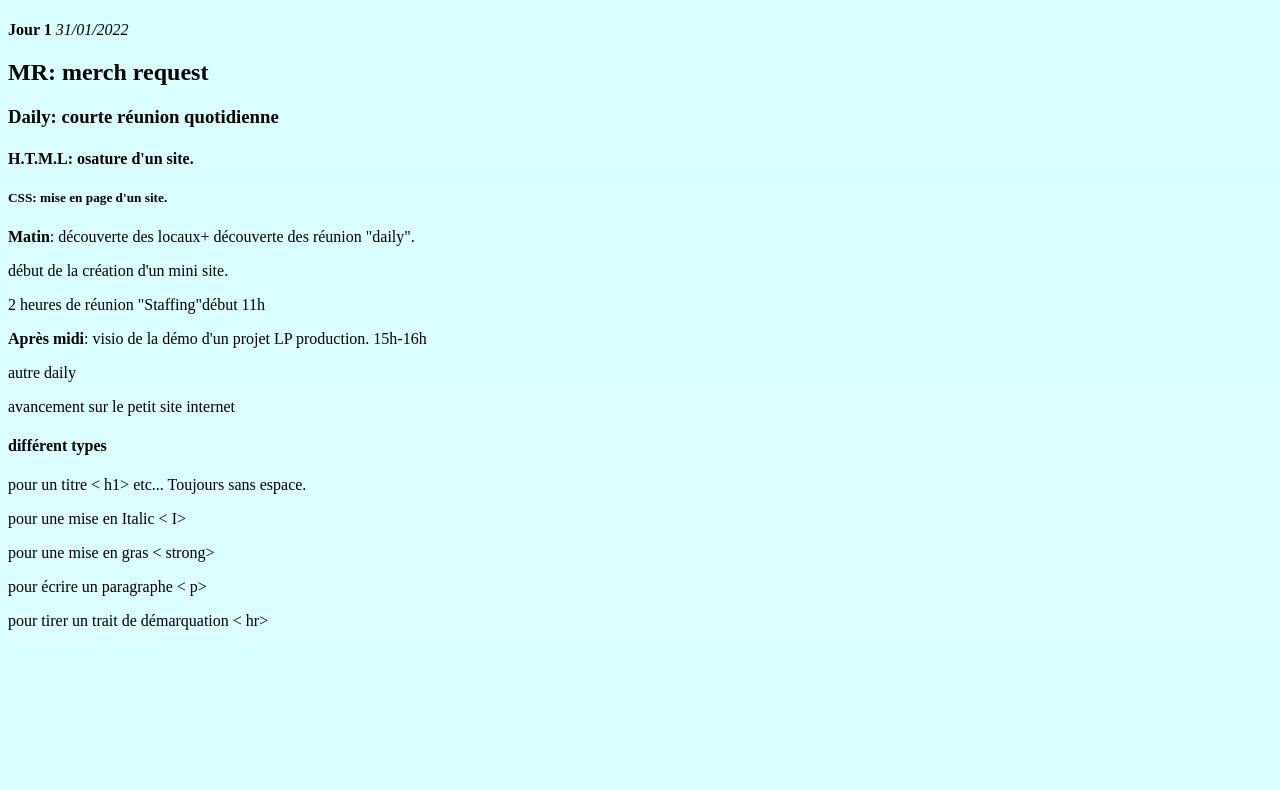
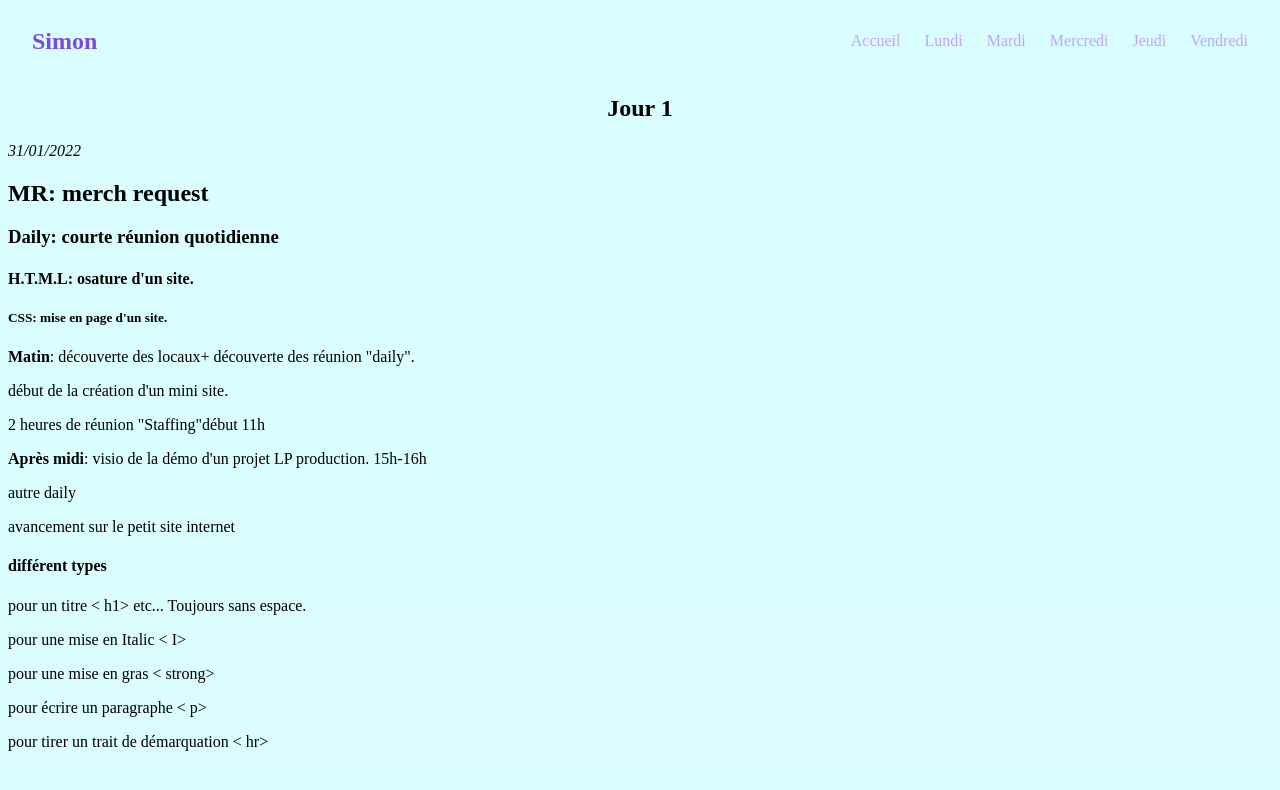
Before and after one commit to simond31/stage-immersion, a plain HTML site: page lundi.html in a window 1280 px wide. Drawn offline with Linux system fonts and the light colour scheme.

```diff
--- a/lundi.html
+++ b/lundi.html
@@ -9,8 +9,22 @@
 </head>
 
 <body>
-<h1></h1><strong>Jour 1</h1></strong>
-    </strong> <I>31/01/2022</h2></I>
+  <header><div class="header">
+    <div class="title">
+      <h2>Simon</h2>
+    </div>
+    <div class="navigation">
+      <div class="navigation-item"><a href="index.html">Accueil</a></div>
+      <div class="navigation-item"><a href="lundi.html">Lundi</a></div>
+      <div class="navigation-item"><a href="mardi.html">Mardi</a></div>
+      <div class="navigation-item"><a href="mercredi.html">Mercredi</a></div>
+      <div class="navigation-item"><a href="jeudi.html">Jeudi</a></div>
+      <div class="navigation-item"><a href="vendredi.html">Vendredi</a></div>
+    </div>
+  </div>
+</header>
+  <section>
+    <h1>Jour 1</h1> <I>31/01/2022</I>
     <h2>MR: merch request</h2>
     <h3>Daily: courte réunion quotidienne</h3>
     <h4>H.T.M.L: osature d'un site.</h4>
@@ -30,6 +44,21 @@
       <p class="vert">pour écrire un paragraphe < p>
       </p>
       <p class="vert">pour tirer un trait de démarquation < hr>
-    </p>
+      </p></section>
+  <footer></footer>
+
   </body>
   </html>
+
+
+
+
+
+  <!DOCTYPE html>
+<html>
+    <head></head>
+    <body>
+
+
+    <body>
+</html>
--- a/theme.css
+++ b/theme.css
@@ -5,3 +5,25 @@ body{
 h1{
     text-align: center;
 }
+
+.header {
+    display: flex;
+    justify-content: space-between;
+    align-items: center;
+    padding-left: 24px;
+    padding-right: 24px;
+}
+
+.title h2 {
+    color: #7b4ae2;
+}
+
+.navigation {
+    display: flex;
+    column-gap: 24px;
+}
+
+.navigation-item a {
+    text-decoration: none;
+    color: #c1a2ff;
+}
```
Also changed, not shown: index.html (+2 -1 lines), jeudi.html (+18 -3 lines), mardi.html (+19 -5 lines), mercredi.html (+20 -4 lines), vendredi.html (+16 -2 lines). Lines whose indentation alone changed are shown as unchanged.
